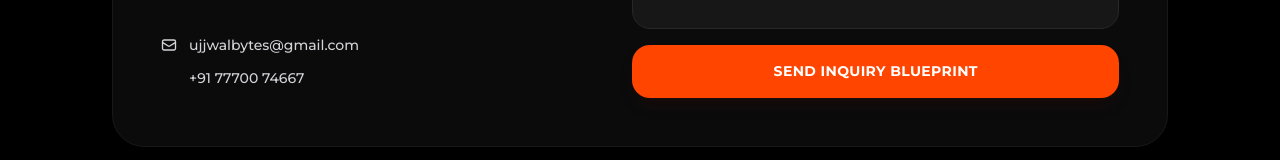
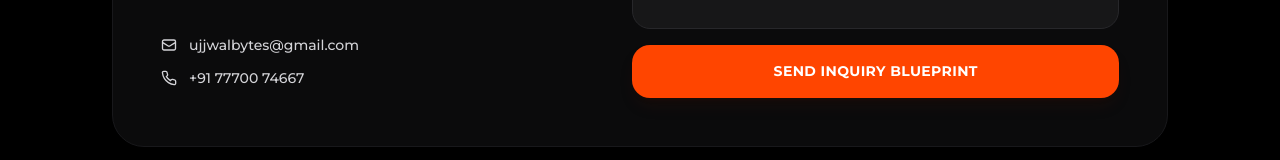
Before and after one commit to Ujjwal-bytes/ujjwaltech, a Next.js app: page / in a window 1280 px wide. Shown: the part 4896-5056 px from the top of the page. Built offline with nearby package versions, Linux system fonts and the light colour scheme.

Commit message:
updated the latest

```diff
--- a/app/components/Footer.tsx
+++ b/app/components/Footer.tsx
@@ -160,7 +160,7 @@ export default function PortfolioFooter() {
                 </a>
                 <a href="tel:+917770074667" className="flex items-center gap-3 hover:text-[#ff4500] transition-colors">
                   <svg width="16" height="16" fill="none" stroke="currentColor" strokeWidth="2" viewBox="0 0 24 24">
-                    <path d="M2.25 6.622k7.115 7.115 0 01-.115 4.793c-.804 2.378-2.52 4.413-4.8 5.48a10.495 10.495 0 01-10.4 0c-2.28-1.067-3.996-3.102-4.8-5.48a10.498 10.498 0 01-.115-4.793M2.25 6.622V4.5a2.25 2.25 0 012.25-2.25h2.25m1.234 4.872l1.1 2.335a1.226 1.226 0 01-.295 1.411L7.545 11.23c1.455 2.872 3.824 5.24 6.696 6.695l1.012-1.013a1.226 1.226 0 011.412-.295l2.335 1.1A2.25 2.25 0 0121.75 19.5v2.25A2.25 2.25 0 0119.5 24h-2.25" />
+                    <path d="M22 16.92v3a2 2 0 0 1-2.18 2 19.79 19.79 0 0 1-8.63-3.07 19.5 19.5 0 0 1-6-6 19.79 19.79 0 0 1-3.07-8.67A2 2 0 0 1 4.11 2h3a2 2 0 0 1 2 1.72 12.84 12.84 0 0 0 .7 2.81 2 2 0 0 1-.45 2.11L8.09 9.91a16 16 0 0 0 6 6l1.27-1.27a2 2 0 0 1 2.11-.45 12.84 12.84 0 0 0 2.81.7A2 2 0 0 1 22 16.92z"/>
                   </svg>
                   +91 77700 74667
                 </a>
--- a/app/components/Hero.tsx
+++ b/app/components/Hero.tsx
@@ -101,7 +101,7 @@ export default function Hero() {
           </div>
 
           {/* Center - Logo */}
-<div className="flex items-center gap-2.5 absolute left-1/2 -translate-x-1/2 md:static md:translate-x-0 cursor-pointer" onClick={() => scrollToSection('home')}>
+<div className="flex items-center gap-2.5 absolute left-1/2 -translate-x-1/2 md:static md:translate-x-0 cursor-pointer" onClick={() => scrollToSection('home')} aria-label="Ujjwal Tech Home">
   {/* Logo Image (Replacing the old background circle and 'U' text) */}
   <motion.div
                 className="relative w-7 h-7 flex-shrink-0" // Chhoti image ke liye size width-7, height-7
@@ -112,7 +112,8 @@ export default function Hero() {
                   src="/logo.png" // Apne logo image ka path yahan dalein
                   alt="Logo Icon"
                   fill
-      priority
+                  sizes="28px"
+                  quality={85}
                   className="object-contain" // Bina background color ke clean image dikhegi
                 />
               </motion.div>
@@ -272,7 +273,8 @@ export default function Hero() {
                   alt="Ujjwal Jha"
                   fill
                   priority
-                  unoptimized
+                  sizes="(max-width: 768px) 100vw, 400px"
+                  quality={85}
                   className="object-contain object-bottom scale-105 filter drop-shadow-[0_2px_8px_rgba(0,0,0,0.06)]"
                 />
               </motion.div>
--- a/app/components/Services.tsx
+++ b/app/components/Services.tsx
@@ -91,6 +91,7 @@ export default function Services() {
                   fill
                   className="object-cover object-top transition-transform duration-700 ease-out group-hover:scale-105"
                   sizes="(max-width: 440px) 100vw, 440px"
+                  quality={80}
                 />
               </div>
 
@@ -130,6 +131,7 @@ export default function Services() {
                   <button
                     onClick={() => setActiveModal(item)}
                     className="w-12 h-12 rounded-full bg-zinc-950 text-white flex items-center justify-center cursor-pointer transition-all duration-300 shadow-[0_4px_12px_rgba(0,0,0,0.15)] group-hover:bg-brand-orange group-hover:scale-105 shrink-0"
+                    aria-label={`View ${item.title} details`}
                   >
                     <ArrowUpRight className="w-5 h-5 transition-transform duration-300 transform group-hover:translate-x-0.5 group-hover:-translate-y-0.5" strokeWidth={2.5} />
                   </button>
@@ -162,6 +164,8 @@ export default function Services() {
                   alt={activeModal.title}
                   fill
                   className="object-cover object-top opacity-50"
+                  sizes="(max-width: 576px) 100vw, 576px"
+                  quality={80}
                 />
                 <div className="absolute inset-0 bg-gradient-to-t from-[#131315] via-transparent to-transparent" />
 
@@ -169,6 +173,7 @@ export default function Services() {
                 <button
                   onClick={() => setActiveModal(null)}
                   className="absolute top-5 right-5 w-10 h-10 rounded-full bg-black/40 backdrop-blur-md border border-white/10 flex items-center justify-center text-zinc-400 hover:text-white cursor-pointer transition-colors z-20"
+                  aria-label="Close service details modal"
                 >
                   <X className="w-5 h-5" strokeWidth={2} />
                 </button>
--- a/app/components/Testimonials.tsx
+++ b/app/components/Testimonials.tsx
@@ -80,6 +80,7 @@ export default function PortfolioTestimonials() {
             <button
               onClick={() => scrollToSection('contact')}
               className="inline-block bg-[#ff4500] text-white font-semibold text-[14px] px-[36px] py-[16px] rounded-[30px] shadow-[0_10px_24px_rgba(255,69,0,0.25)] transition-all duration-200 hover:opacity-95 hover:-translate-y-0.5 hover:shadow-[0_15px_30px_rgba(255,69,0,0.35)]"
+              aria-label="Contact Ujjwal Tech for services"
             >
               Start Your Project
             </button>
--- a/app/page.tsx
+++ b/app/page.tsx
@@ -131,7 +131,7 @@ export default function Home() {
         dangerouslySetInnerHTML={{ __html: JSON.stringify(faqSchema) }}
       />
 
-      <div className="w-full">
+      <main className="w-full">
         <Hero />
         <Services />
 
@@ -139,7 +139,7 @@ export default function Home() {
 
         <Portfolio />
 
-        {/* Hand-Drawn SVG Divider */}
+        {/* Hand-drawn SVG Divider */}
         <div className="w-full bg-white overflow-hidden py-4">
           <svg
             className="w-full h-auto"
@@ -171,7 +171,7 @@ export default function Home() {
 
         <Testimonials />
         <Footer />
-      </div>
+      </main>
     </>
   );
 }
```
Lines whose indentation alone changed are shown as unchanged.
